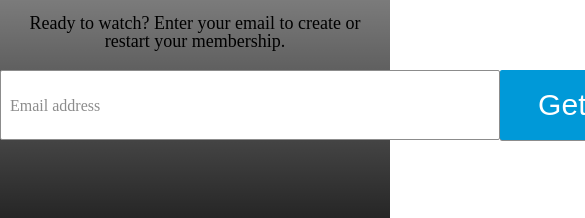
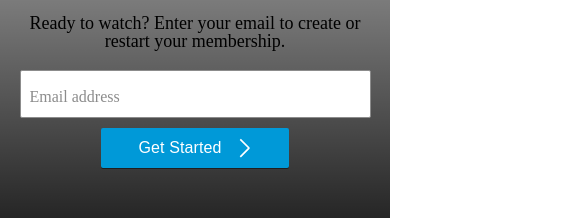
Before and after one commit to zjcrumpton/specflix, a React (Create React App) app: page / in a window 390 px wide. Shown: the part 286-504 px from the top of the page, 585 px wide, since content can reach past the window. Built offline with nearby package versions, Linux system fonts and the light colour scheme; the HTML template or start-up script is replaced by a standard one.

Commit message:
make email input responsive

```diff
--- a/src/pages/Landing/components/EmailField/styled.ts
+++ b/src/pages/Landing/components/EmailField/styled.ts
@@ -16,6 +16,13 @@ export const EmailFieldGrid = styled.ul`
   text-align: right;
   padding: 0;
   margin: 0;
+  flex-direction: column;
+  align-items: center;
+
+  @media (min-width: 950px) {
+    flex-direction: row;
+    align-items: flex-start;
+  }
 `;
 
 export const EmailInputWrapper = styled.li`
@@ -37,12 +44,12 @@ export const EmailInputPlacement = styled.div`
 `;
 
 export const EmailFieldInput = styled.input`
-  min-width: 500px;
-  height: 70px !important;
+  height: 48px;
+  min-width: 90vw;
   border-bottom-right-radius: 0;
   border-top-right-radius: 0;
   padding: 10px 10px 0;
-  width: 100%;
+  width: 100% !important;
   box-shadow: none;
   box-sizing: border-box;
   font-size: 16px;
@@ -53,6 +60,19 @@ export const EmailFieldInput = styled.input`
   color: #000;
   line-height: 40px;
   margin: 0;
+
+  @media (min-width: 550px) {
+    min-width: 450px;
+  }
+
+  @media (min-width: 750px) {
+    height: 60px;
+  }
+
+  @media (min-width: 1450px) {
+    min-width: 500px;
+    height: 70px !important;
+  }
 `;
 
 interface LabelProps {
@@ -83,7 +103,7 @@ export const SubmitButton = styled.button`
   border-top-left-radius: 0;
   border-left: 1px solid #333;
   font-size: 1.875rem;
-  min-height: 70px;
+  min-height: 40px;
   padding: 0 1em;
   display: inline-flex;
   align-items: center;
@@ -112,6 +132,14 @@ export const SubmitButton = styled.button`
   -webkit-appearance: button;
   text-transform: none;
   overflow: visible;
+
+  @media (min-width: 950px) {
+    min-height: 60px;
+  }
+
+  @media (min-width: 1450px) {
+    min-height: 70px;
+  }
 `;
 
 export const SubmitText = styled.span`
@@ -119,7 +147,15 @@ export const SubmitText = styled.span`
   -moz-box-flex: 1;
   flex: 1 1 auto;
   text-align: center;
-  font-size: 1.875rem;
+  font-size: 1rem;
   line-height: initial;
   color: #fff;
+
+  @media (min-width: 950px) {
+    font-size: 1.625rem;
+  }
+
+  @media (min-width: 1450px) {
+    font-size: 1.875rem;
+  }
 `;
```
